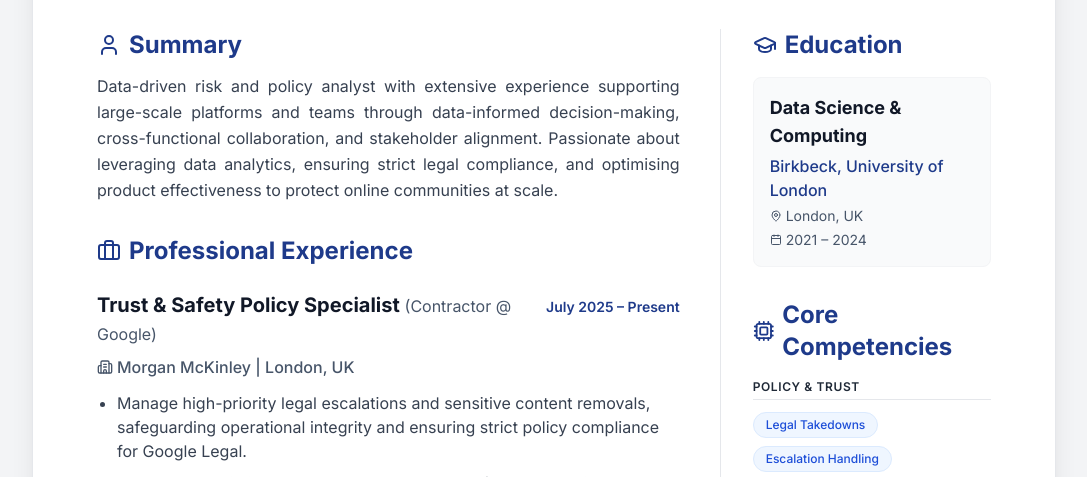
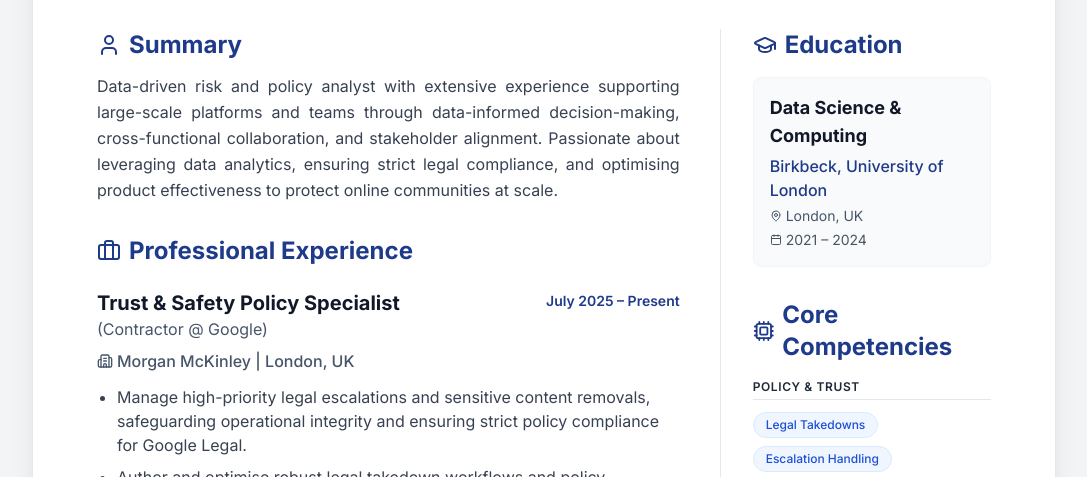
Before and after one commit to arpetraroia/Curriculum-Vitae, a plain HTML site: page index.html in a window 1280 px wide. Shown: the part 292-769 px from the top of the page, without its empty margins (96-1183 px from the left). Drawn offline with nearby package versions, Linux system fonts and the light colour scheme.

Commit message:
Add files via upload

```diff
--- a/index.html
+++ b/index.html
@@ -142,9 +142,9 @@
 
                     <!-- Morgan McKinley -->
                     <div class="mb-8 avoid-break">
-                        <div class="flex flex-col sm:flex-row sm:justify-between sm:items-baseline mb-2">
-                            <h3 class="text-xl font-bold text-gray-900">Trust & Safety Policy Specialist <span class="text-base font-normal text-secondary">(Contractor @ Google)</span></h3>
-                            <span class="text-sm font-semibold text-primary whitespace-nowrap">July 2025 – Present</span>
+                        <div class="flex flex-col md:flex-row md:justify-between md:items-start mb-2 gap-2">
+                            <h3 class="text-xl font-bold text-gray-900 leading-tight">Trust & Safety Policy Specialist <span class="text-base font-normal text-secondary whitespace-nowrap">(Contractor @ Google)</span></h3>
+                            <span class="text-sm font-semibold text-primary whitespace-nowrap shrink-0 mt-1 md:mt-0">July 2025 – Present</span>
                         </div>
                         <p class="text-secondary font-medium mb-3 flex items-center gap-1">
                             <i data-lucide="building-2" class="w-4 h-4"></i> Morgan McKinley | London, UK
```
